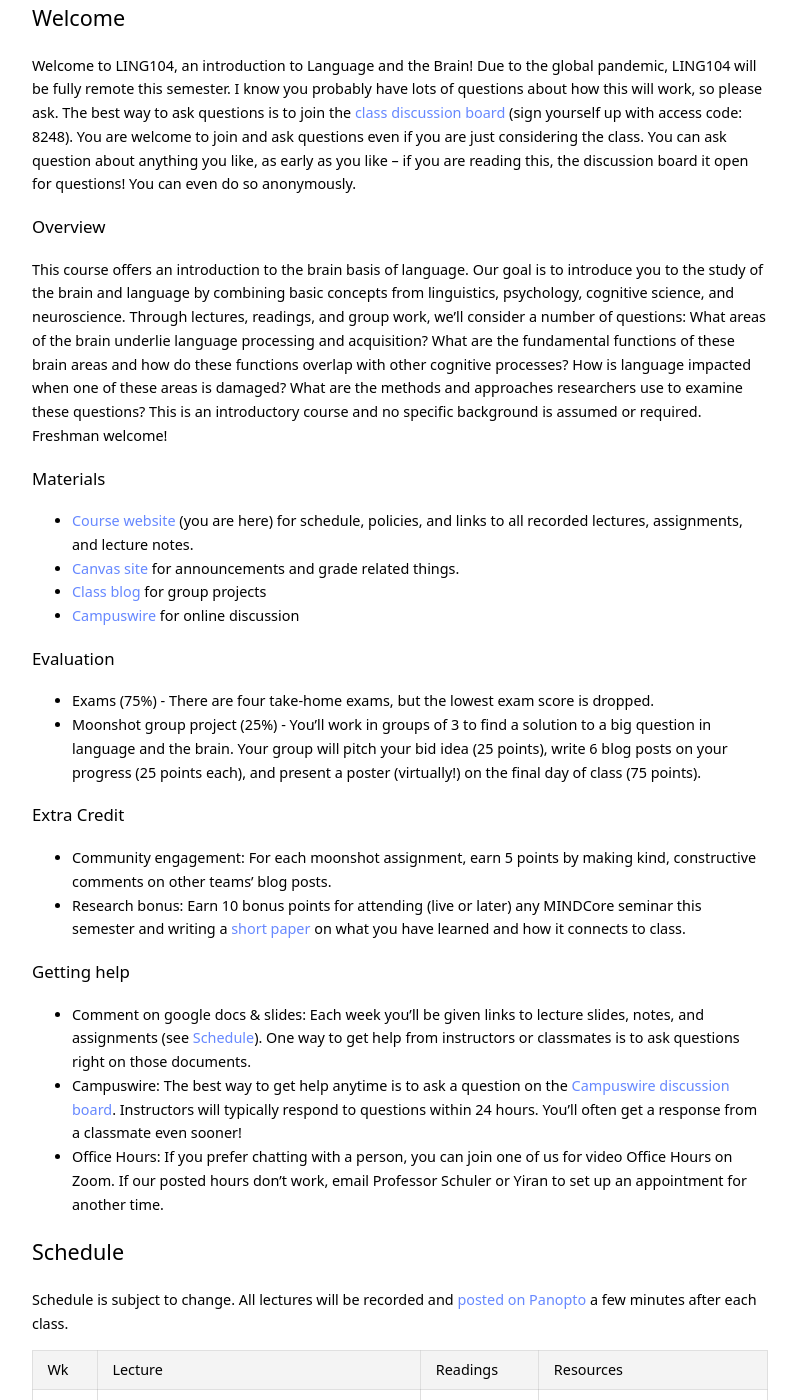
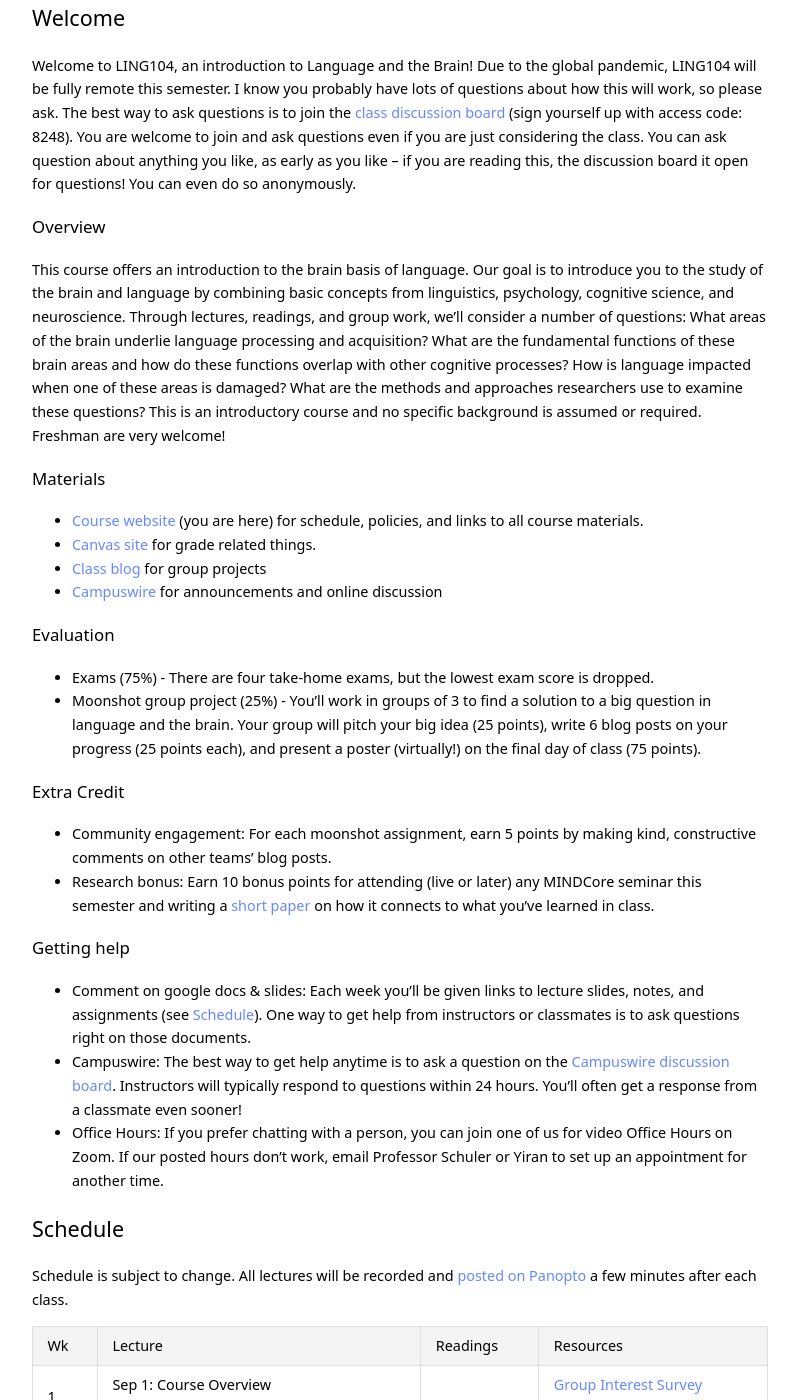
Before and after one commit to kschuler/ling104, a Jekyll site: the page built from index.md, in a window 1280 px wide and 1400 px high, scrolled down 480 px. Shown: the whole window, without its empty margins (240-1039 px from the left). Built offline with Jekyll 4.4.1, drawn with Linux system fonts in a browser that asks for light colours.

Commit message:
Update index.md

```diff
--- a/index.md
+++ b/index.md
@@ -20,22 +20,22 @@ Welcome to LING104, an introduction to **Language and the Brain**! Due to the gl
 
 ### Overview
 
-This course offers an introduction to the brain basis of language. Our goal is to introduce you to the study of the brain and language by combining basic concepts from linguistics, psychology, cognitive science, and neuroscience. Through lectures, readings, and group work, we'll consider a number of questions: What areas of the brain underlie language processing and acquisition? What are the fundamental functions of these brain areas and how do these functions overlap with other cognitive processes? How is language impacted when one of these areas is damaged? What are the methods and approaches researchers use to examine these questions? This is an introductory course and no specific background is assumed or required. Freshman welcome!
+This course offers an introduction to the brain basis of language. Our goal is to introduce you to the study of the brain and language by combining basic concepts from linguistics, psychology, cognitive science, and neuroscience. Through lectures, readings, and group work, we'll consider a number of questions: What areas of the brain underlie language processing and acquisition? What are the fundamental functions of these brain areas and how do these functions overlap with other cognitive processes? How is language impacted when one of these areas is damaged? What are the methods and approaches researchers use to examine these questions? This is an introductory course and no specific background is assumed or required. **Freshman are very welcome!**
 
 ### Materials
 
-- **[Course website](index.html)** (you are here) for schedule, policies, and links to all recorded lectures, assignments, and lecture notes.
-- **[Canvas site](https://canvas.upenn.edu/courses/1530046)** for announcements and grade related things.
+- **[Course website](index.html)** (you are here) for schedule, policies, and links to all course materials.
+- **[Canvas site](https://canvas.upenn.edu/courses/1530046)** for grade related things.
 - **[Class blog](https://languageandthebrain.org)** for group projects
-- **[Campuswire](https://campuswire.com/p/GD0DDA8D5)** for online discussion
+- **[Campuswire](https://campuswire.com/p/GD0DDA8D5)** for announcements and online discussion
 
 ### Evaluation
 - **Exams (75%)** - There are four take-home exams, but the lowest exam score is dropped.
-- **Moonshot group project (25%)** -  You'll work in groups of 3 to find a solution to a big question in language and the brain. Your group will pitch your bid idea (25 points), write 6 blog posts on your progress (25 points each), and present a poster (virtually!) on the final day of class (75 points).
+- **Moonshot group project (25%)** -  You'll work in groups of 3 to find a solution to a big question in language and the brain. Your group will pitch your big idea (25 points), write 6 blog posts on your progress (25 points each), and present a poster (virtually!) on the final day of class (75 points).
 
 ### Extra Credit
 - **Community engagement:** For each moonshot assignment, earn 5 points by making kind, constructive comments on other teams' blog posts.
-- **Research bonus:** Earn 10 bonus points for attending (live or later) any MINDCore seminar this semester and writing a [short paper](404.html) on what you have learned and how it connects to class.
+- **Research bonus:** Earn 10 bonus points for attending (live or later) any MINDCore seminar this semester and writing a [short paper](404.html) on how it connects to what you've learned in class.
 
 ### Getting help
 - **Comment on google docs & slides:** Each week you'll be given links to lecture slides, notes, and assignments (see [Schedule](#schedule)). One way to get help from instructors or classmates is to ask questions right on those documents.
```
